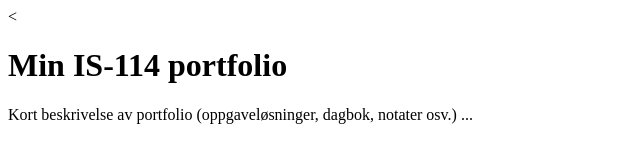
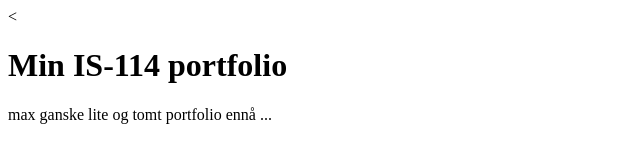
Before and after one commit to maxtv/IS114-oppgave, a plain HTML site: page docs/index.html in a window 1280 px wide. Shown: the whole page, without its empty margins (0-640 px from the left). Drawn offline with Linux system fonts and the light colour scheme.

Commit message:
Portfolio

```diff
--- a/docs/index.html
+++ b/docs/index.html
@@ -3,10 +3,10 @@
 <head>
     <meta charset="utf-8">
     <meta name="viewport" content="width=device-width, initial-scale=1">
-    <title>(navn [mellomnavn]* etternavn)</title>
+    <title>(Max [mellomnavn]* Tv)</title>
     <</head>
     <body>
     <h1>Min IS-114 portfolio</h1>
-    <p>Kort beskrivelse av portfolio (oppgaveløsninger, dagbok, notater osv.) ... </
+    <p>max ganske lite og tomt portfolio ennå  ... </
     </body>
     </html>
```
